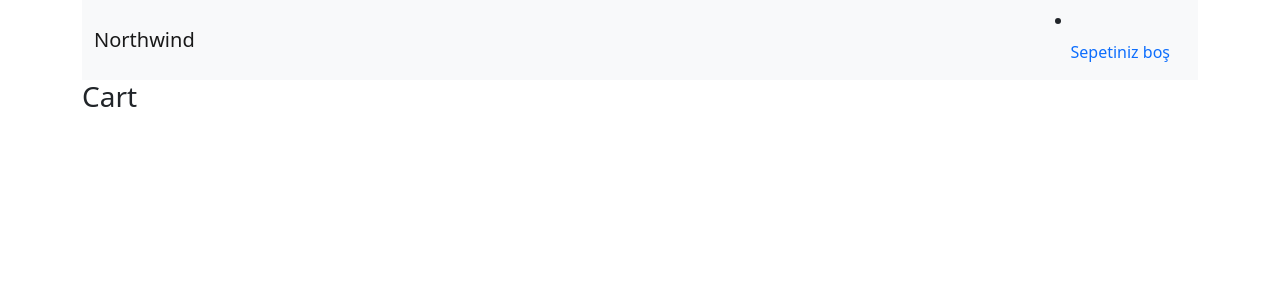
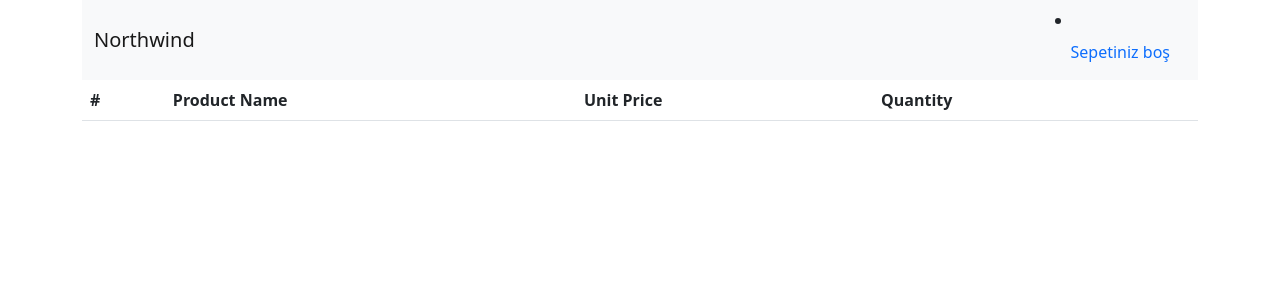
Before and after one commit to EsraKantarci/ReduxTraining, a React (Create React App) app: page /cart in a window 1280 px wide. Shown: the top 300 px of the page. Built offline with nearby package versions, Linux system fonts and the light colour scheme.

Commit message:
remove from cart

```diff
--- a/src/components/cart/CartDetail.js
+++ b/src/components/cart/CartDetail.js
@@ -1,28 +1,66 @@
-import React, { Component } from 'react'
-import { bindActionCreators } from 'redux'
-import {connect} from "react-redux"
-import * as cartActions from "../../redux/actions/cartActions"
+import React, { Component } from "react";
+import { connect } from "react-redux";
+import { bindActionCreators } from "redux";
+import * as cartActions from "../../redux/actions/cartActions";
+import { Table, Button } from "reactstrap";
+import alertify from "alertifyjs";
 
 class CartDetail extends Component {
+
+  removeFromCart(product) {
+    this.props.actions.removeFromCart(product);
+    alertify.error(product.productName + " sepetten silindi");
+  }
+
   render() {
     return (
-      <div> <h3> Cart </h3></div>
-    )
+      <div>
+        <Table>
+          <thead>
+            <tr>
+              <th>#</th>
+              <th>Product Name</th>
+              <th>Unit Price</th>
+              <th>Quantity</th>
+              <th />
+            </tr>
+          </thead>
+          <tbody>
+            {this.props.cart.map((cartItem) => (
+              <tr key={cartItem.product.id}>
+                <th scope="row">{cartItem.product.id}</th>
+                <td>{cartItem.product.productName}</td>
+                <td>{cartItem.product.unitPrice}</td>
+                <td>{cartItem.quantity}</td>
+                <td>
+                  <Button
+                    color="danger"
+                    onClick={() => this.removeFromCart(cartItem.product)}
+                  >
+                    sil
+                  </Button>
+                </td>
+              </tr>
+            ))}
+          </tbody>
+        </Table>
+      </div>
+    );
   }
 }
 
-function mapDispatchToProps(dispatch){
-    return{
-        actions:{
-            removeFromCart: bindActionCreators(cartActions.removeFromCart, dispatch)
-        }
-    };
+function mapDispatchToProps(dispatch) {
+  return {
+    actions: {
+      removeFromCart: bindActionCreators(cartActions.removeFromCart, dispatch),
+    },
+  };
 }
 
-function mapStateToProps(state){
-    return{
-        cart: state.cartReducer
-    };
+function mapStateToProps(state) {
+  return {
+    cart: state.cartReducer,
+  };
 }
 
-export default connect(mapDispatchToProps, mapStateToProps)(CartDetail)
+export default connect(mapStateToProps, mapDispatchToProps)(CartDetail);
```
